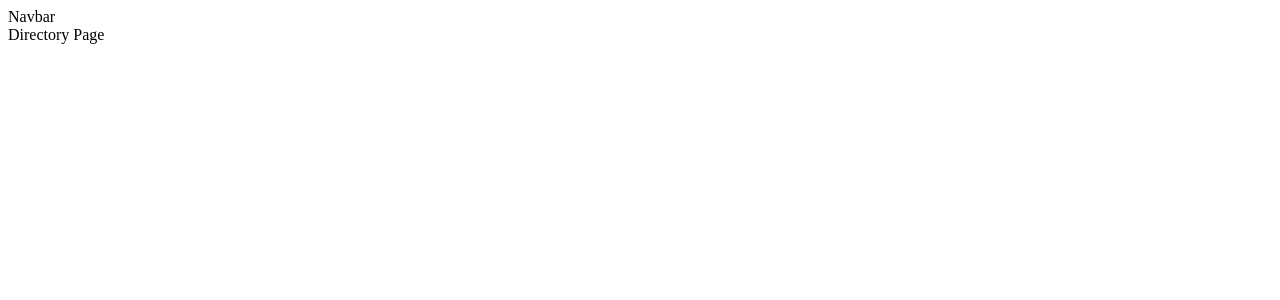
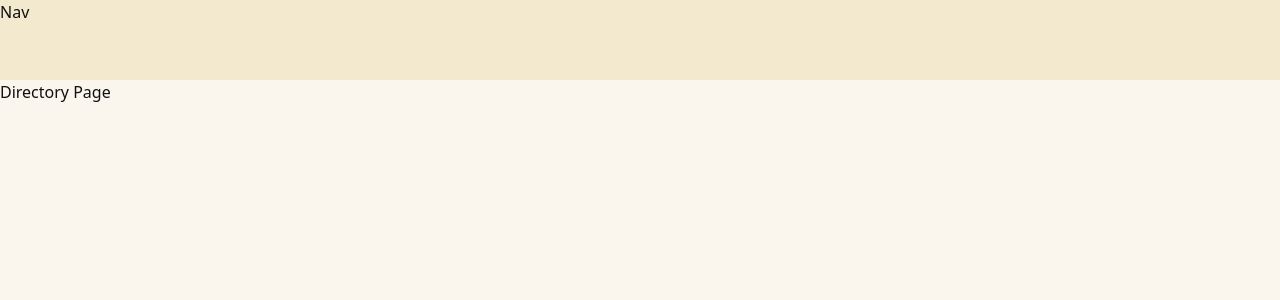
Before and after one commit to Yummypieisyummy/Caritas, a React (Vite) app in the folder frontend/: page /directory in a window 1280 px wide. Shown: the top 300 px of the page. Built offline with nearby package versions, Linux system fonts and the light colour scheme.

Commit message:
Add global styles, tailwind variables, and set up navbar with height and color

```diff
--- a/frontend/src/components/Navbar.tsx
+++ b/frontend/src/components/Navbar.tsx
@@ -1,5 +1,5 @@
 const Navbar = () => {
-  return <div>Navbar</div>;
+  return <nav className="fixed top-0 w-full h-20 bg-nav-bg">Nav</nav>;
 };
 
 export default Navbar;
--- /dev/null
+++ b/frontend/src/components/directory/Filters.tsx
@@ -0,0 +1,5 @@
+const Filters = () => {
+  return <div>Filters</div>;
+};
+
+export default Filters;
--- a/frontend/src/index.css
+++ b/frontend/src/index.css
@@ -1,8 +1,22 @@
-/* Global Tailwind Styles here if needed */
+@import 'tailwindcss';
 
-/*
-Primary colors:
-Secondary colors:
-etc...
+/* Global Tailwind Styles */
 
-*/
+@theme {
+  /* Colors */
+  --color-primary-bg: #faf6ed;
+  --color-accent-green: #4c8256;
+  --color-filter-bg: #cfe0c7;
+  --color-nav-bg: #f3e9ce;
+
+  --color-text-base: #101010;
+  --color-text-muted: #585858;
+  --color-text-green: #274a2f;
+
+  /* fonts */
+  /* Shadows */
+}
+
+body {
+  @apply bg-primary-bg text-text-base pt-20 font-sans min-h-screen;
+}
--- a/frontend/src/pages/DirectoryPage.tsx
+++ b/frontend/src/pages/DirectoryPage.tsx
@@ -1,4 +1,5 @@
 // Import Directory components and files here
+// import Filters from '../components/directory/Filters';
 
 const DirectoryPage = () => {
   return <div>Directory Page</div>;
```
